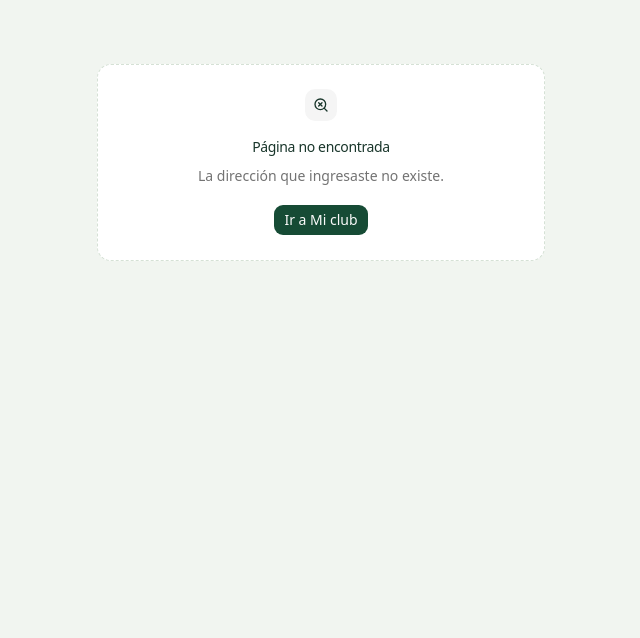
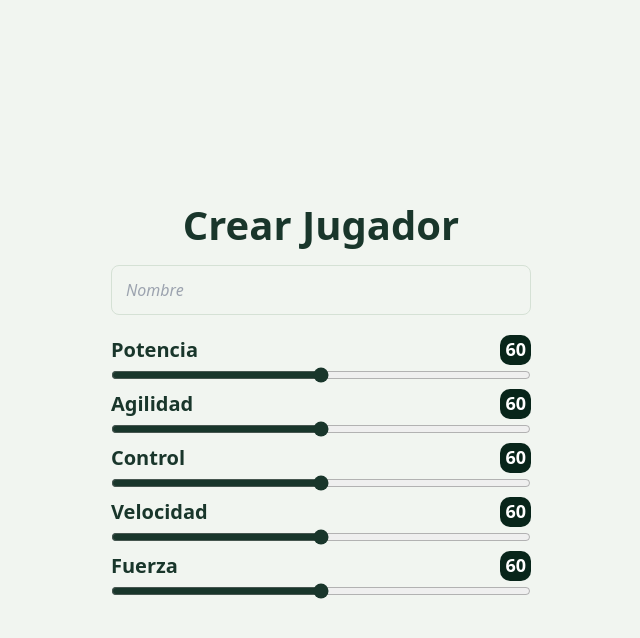
Before and after one commit to grupo-i-s-s/FutBot-I.S.S, a React (Vite) app in the folder frontend/: page /crear-jugador in a window 1280 px wide. Shown: the top 638 px of the page, without its empty margins (319-959 px from the left). Built offline with nearby package versions, Linux system fonts and the light colour scheme.

Commit message:
Agrego campo nombre y 5 sliders

```diff
--- a/frontend/src/App.jsx
+++ b/frontend/src/App.jsx
@@ -3,6 +3,7 @@ import LoginPage from './features/login/LoginPage.jsx'
 import RegisterPage from './features/register/RegisterPage.jsx'
 import MyClubPage from './features/my-club/MyClubPage.jsx'
 import NotFoundPage from './features/not-found/NotFoundPage.jsx'
+import CreatePlayerPage from './features/create-players/CreatePlayersPage.jsx'
 
 export default function App() {
     return (
@@ -11,6 +12,7 @@ export default function App() {
             <Route path="/login" element={<LoginPage />} />
             <Route path="/registro" element={<RegisterPage />} />
             <Route path="/mi-club" element={<MyClubPage />} />
+            <Route path="/crear-jugador" element={<CreatePlayerPage />} />
             <Route path="*" element={<NotFoundPage />} />
         </Routes>
     )
--- a/frontend/src/features/create-players/CreatePlayersPage.css
+++ b/frontend/src/features/create-players/CreatePlayersPage.css
@@ -0,0 +1,55 @@
+.create-players-page {
+    min-height: 100vh;
+    display: flex;
+    justify-content: center;
+    align-items: center;
+    padding: 15px;
+    flex-direction: column;
+    text-align: center;
+    color: #19362b;
+}
+.main-page-title {
+    font-size: 40px;
+    color: #19362b;
+    margin-bottom: 10px; /* Separación entre el título y las tarjetas */
+    text-align: center;
+    font-weight: bold;
+}
+
+.name-card {
+    width: 100%;
+    max-width: 420px;}
+
+.formulary-box input {
+    font-size: 16px;
+}
+
+/* Estilo para el texto dentro del input cuando está vacío */
+.formulary-box input::placeholder {
+    color: #9ca3af; /* Gris claro */
+    font-style: italic;
+}
+
+.attribute-header {
+    font-size: 20px;
+    justify-content: space-between;
+    display: flex;
+    align-items: left;
+    font-weight: bold;
+    color: #19362b;
+}
+
+.attribute-value {
+  background-color: #08251a;
+  color: #ffffff;
+  padding: 1px 5px;
+  border-radius: 10px;
+  font-size: 18px;
+  text-align: right;
+}
+
+.slider {
+    width: 100%;
+    accent-color: #19362b;
+    cursor: pointer;
+}
--- a/frontend/src/features/create-players/CreatePlayersPage.jsx
+++ b/frontend/src/features/create-players/CreatePlayersPage.jsx
@@ -0,0 +1,104 @@
+import './CreatePlayersPage.css';
+
+async function handleSubmit(event) {
+    event.preventDefault()
+    const response = await register(name)
+    console.log(response)
+    console.log(response.status)
+}
+
+import { useState } from 'react';
+import './CreatePlayersPage.css';
+
+export default function CreatePlayerPage() {
+    const [name, setName] = useState('');
+    const [power, setPower] = useState(60);
+    const [agility, setAgility] = useState(60);
+    const [control, setControl] = useState(60);
+    const [speed, setSpeed] = useState(60);
+    const [strength, setStrength] = useState(60);
+    const handleSubmit = (event) => { event.preventDefault(); };
+
+    return (
+    <main className="create-players-page">
+        <h1 className="main-page-title">Crear Jugador</h1>
+        <section className="name-card">
+        <form onSubmit={handleSubmit}>
+            <div className="formulary-box">
+                <input
+                id="user-name"
+                type="text"
+                placeholder="Nombre"
+                value={name}
+                onChange={(event) => setName(event.target.value)}/>
+            </div>
+
+            <div className="attribute-header">
+                <label htmlFor="power-range">Potencia</label>
+                <span className="attribute-value">{power}</span>
+            </div>
+            <input
+                id="power"
+                className="slider"
+                type="range"
+                min="20"
+                max="100"
+                value={power}
+                onChange={(event) => setPower(Number(event.target.value))}/>
+
+            <div className="attribute-header">
+                <label htmlFor="power-range">Agilidad</label>
+                <span className="attribute-value">{agility}</span>
+            </div>
+            <input
+                id="agility"
+                className="slider"
+                type="range"
+                min="20"
+                max="100"
+                value={agility}
+                onChange={(event) => setAgility(Number(event.target.value))}/>
+
+            <div className="attribute-header">
+                <label htmlFor="power-range">Control</label>
+                <span className="attribute-value">{control}</span>
+            </div>
+            <input
+                id="control"
+                className="slider"
+                type="range"
+                min="20"
+                max="100"
+                value={control}
+                onChange={(event) => setControl(Number(event.target.value))}/>
+
+            <div className="attribute-header">
+                <label htmlFor="power-range">Velocidad</label>
+                <span className="attribute-value">{speed}</span>
+            </div>
+            <input
+                id="speed"
+                className="slider"
+                type="range"
+                min="20"
+                max="100"
+                value={speed}
+                onChange={(event) => setSpeed(Number(event.target.value))}/>
+
+            <div className="attribute-header">
+                <label htmlFor="power-range">Fuerza</label>
+                <span className="attribute-value">{strength}</span>
+            </div>
+            <input
+                id="strength"
+                className="slider"
+                type="range"
+                min="20"
+                max="100"
+                value={strength}
+                onChange={(event) => setStrength(Number(event.target.value))}/>
+        </form>
+        </section>
+    </main>
+  );
+}
--- a/frontend/src/features/create-players/api.js
+++ b/frontend/src/features/create-players/api.js
@@ -1,6 +1,6 @@
 import {request} from '@/api/http.js';
 
-export function register(name, power, agility, control, speed, strength) {
+export function createPlayer(name, power, agility, control, speed, strength) {
     return request('/players', {
         method: 'POST',
         body: {name, power, agility, control, speed, strength}
```
